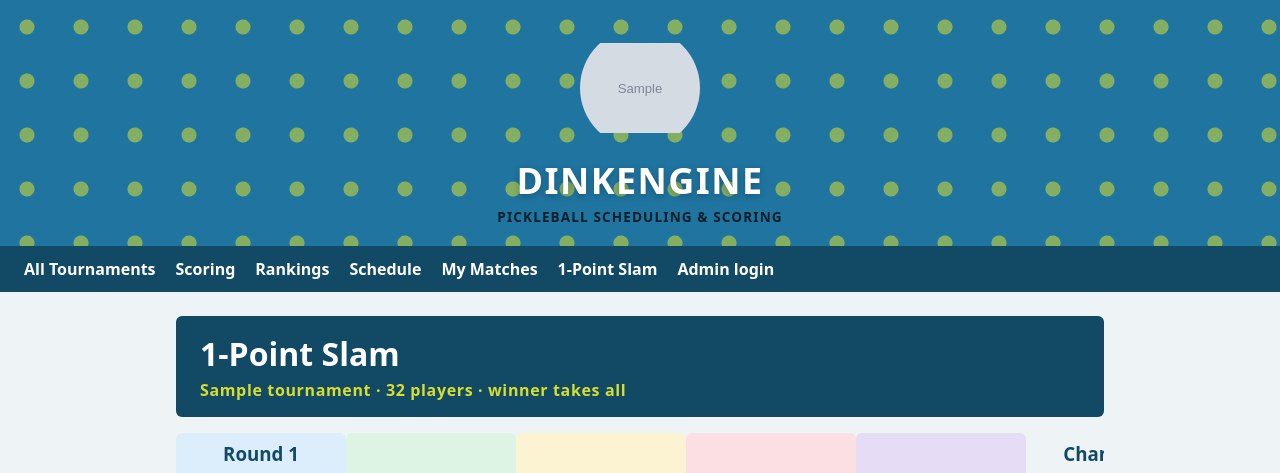
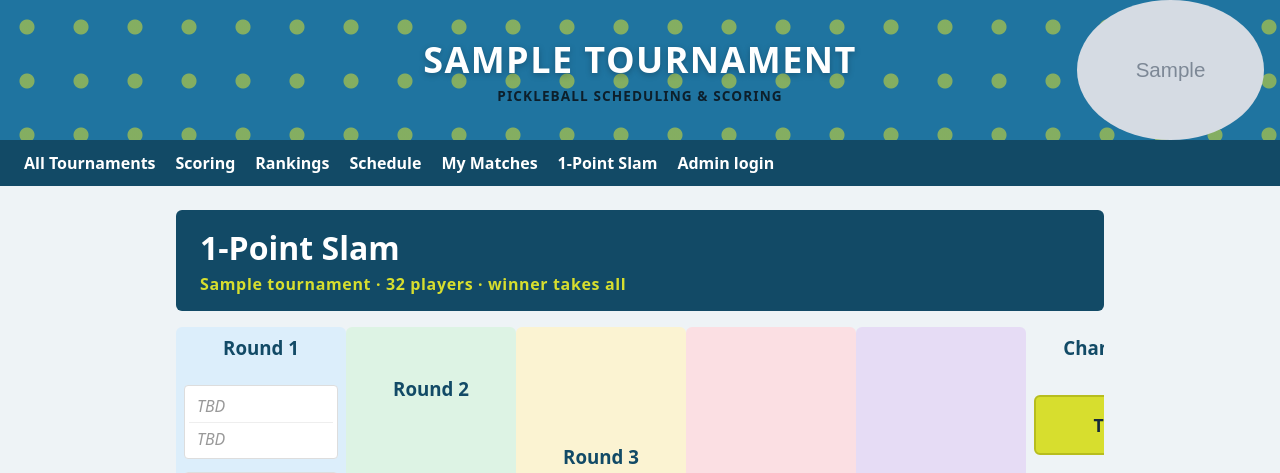
Before and after one commit to paulinemlchan/dinkEngine, a Flask app: page /t/1/slam in a window 1280 px wide. Shown: the top 473 px of the page. Run offline with Flask 3, Linux system fonts and the light colour scheme; tables that the repository leaves empty hold one stand-in row (values such as "Sample post"); grey boxes marked "Sample" are stand-in pictures.

Commit message:
Show tournament name as header title, move logo to fill right side of band, adjust theme dot colors

```diff
--- a/static/css/style.css
+++ b/static/css/style.css
@@ -17,15 +17,20 @@ body {
   background: var(--color-blue);
   background-image: radial-gradient(circle, rgba(215, 222, 46, 0.55) 7px, transparent 8px);
   background-size: 54px 54px;
-  padding: 1.75rem 1.5rem 1.25rem;
+  padding: 1.75rem 1.5rem;
+  min-height: 140px;
+  display: flex;
+  align-items: center;
+  justify-content: center;
   text-align: center;
 }
 .site-theme-logo {
-  display: block;
-  margin: 0 auto 0.5rem;
-  height: 120px;
-  width: 120px;
-  max-height: 100%;
+  position: absolute;
+  right: 1rem;
+  top: 0;
+  bottom: 0;
+  height: 100%;
+  width: auto;
   border-radius: 50%;
   object-fit: contain;
 }
@@ -284,24 +289,26 @@ body.theme-halloween {
   --color-yellow-dark: #b8300c;
   --color-navy-text: #1c0f1f;
 }
-body.theme-halloween .site-header { background-image: radial-gradient(circle, rgba(106, 13, 173, 0.45) 7px, transparent 8px); }
+body.theme-halloween .site-header { background-image: radial-gradient(circle, rgba(232, 113, 26, 0.5) 7px, transparent 8px); }
 
 body.theme-christmas {
-  /* red + pine green + gold, with silver/white accents; button = gold */
+  /* red background with green dots; gold button */
   --color-blue: #7a1620;
   --color-blue-dark: #0b3d2c;
   --color-yellow: #d4af37;
   --color-yellow-dark: #a8862a;
   --color-navy-text: #0b2e22;
 }
-body.theme-christmas .site-header { background-image: radial-gradient(circle, rgba(255, 255, 255, 0.55) 7px, transparent 8px); }
+body.theme-christmas .site-header { background-image: radial-gradient(circle, rgba(34, 120, 58, 0.6) 7px, transparent 8px); }
 
 body.theme-chinese_new_year {
-  /* red + gold/orange; button = red */
-  --color-blue: #8a4a12;
-  --color-blue-dark: #5c0f12;
+  /* red background with white dots; red button with white text */
+  --color-blue: #9e1420;
+  --color-blue-dark: #6e0d16;
   --color-yellow: #c8102e;
   --color-yellow-dark: #8f0c20;
   --color-navy-text: #3a1208;
 }
-body.theme-chinese_new_year .site-header { background-image: radial-gradient(circle, rgba(212, 175, 55, 0.55) 7px, transparent 8px); }
+body.theme-chinese_new_year .site-header { background-image: radial-gradient(circle, rgba(255, 255, 255, 0.55) 7px, transparent 8px); }
+body.theme-chinese_new_year button,
+body.theme-chinese_new_year input[type="submit"] { color: #fff; }
--- a/templates/base.html
+++ b/templates/base.html
@@ -12,7 +12,7 @@
       <img class="site-theme-logo" src="{{ url_for('static', filename='uploads/theme_logos/' ~ tournament.logo_filename) }}" alt="">
     {% endif %}
     <div class="site-header-inner">
-      <span class="site-title">DinkEngine</span>
+      <span class="site-title">{{ tournament.name if tournament else 'DinkEngine' }}</span>
       <span class="site-tagline">Pickleball Scheduling &amp; Scoring</span>
     </div>
   </header>
```
